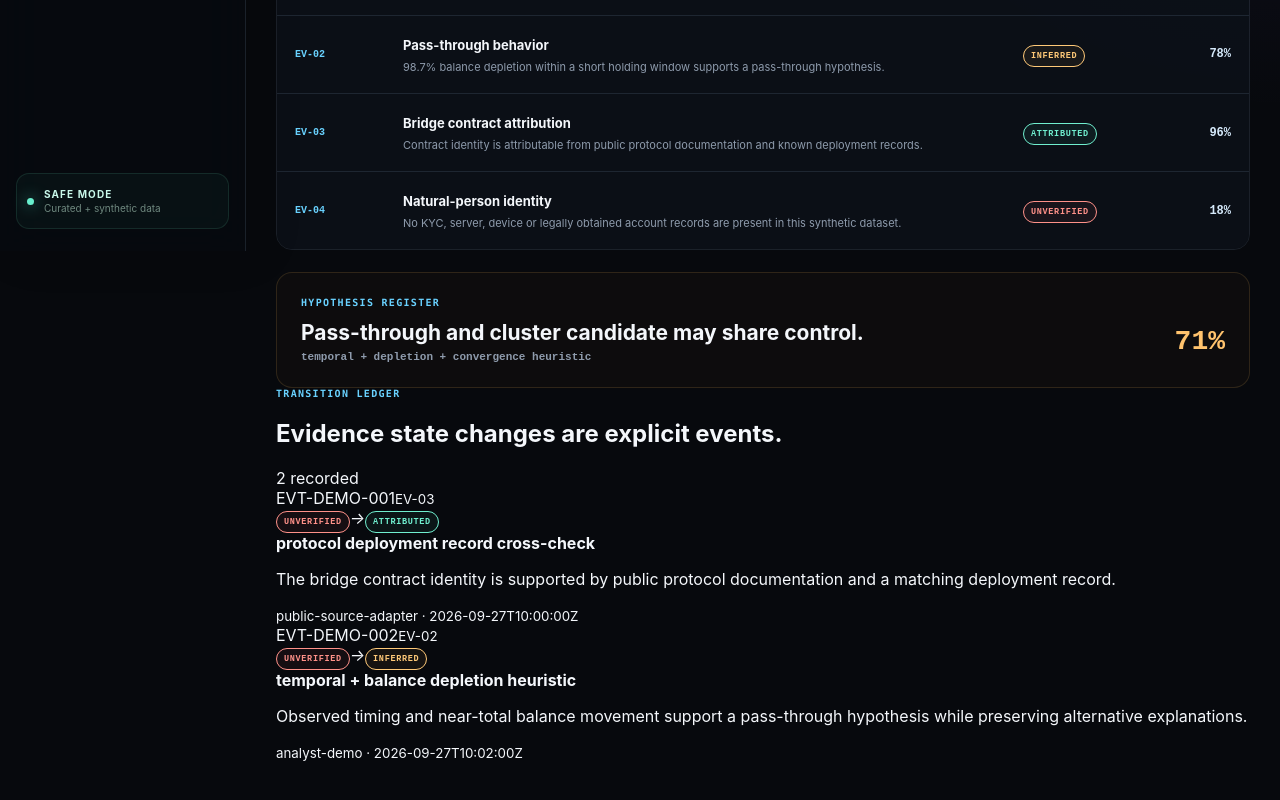
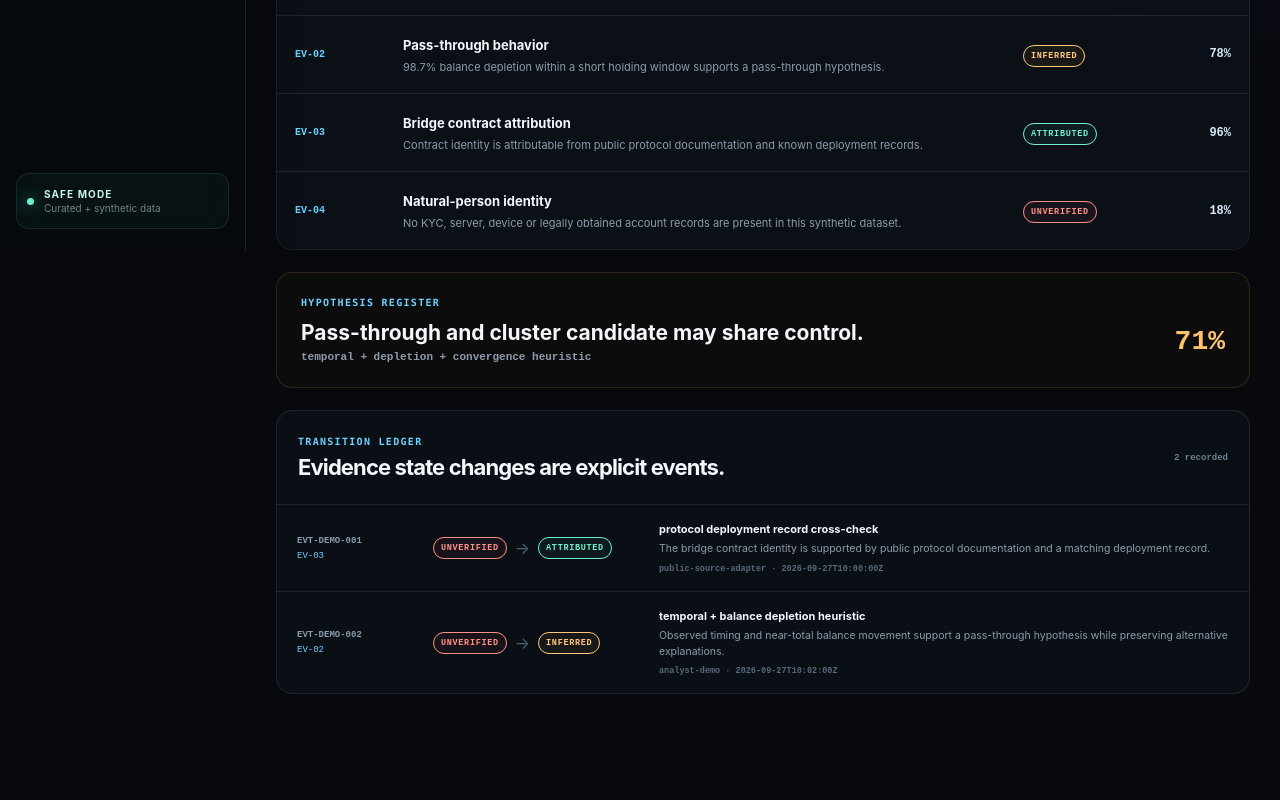
Before and after one commit to sapgun/nts-virtual-asset-tracking, a Next.js app: page /evidence in a window 1280 px wide. Shown: the part 549-1349 px from the top of the page. After the commit the page ends 1323 px from the top, so only its background shows below. Built offline with nearby package versions, Linux system fonts and the light colour scheme.

Commit message:
feat(evidence): style transition audit trail

```diff
--- a/app/globals.css
+++ b/app/globals.css
@@ -1740,3 +1740,121 @@ button { color: inherit; }
     animation: none !important;
   }
 }
+
+
+/* === EVIDENCE TRANSITION LEDGER === */
+.audit-trail {
+  margin-top: 22px;
+  border: 1px solid var(--line);
+  border-radius: 17px;
+  overflow: hidden;
+  background: rgba(12, 17, 24, .76);
+}
+
+.audit-head {
+  min-height: 94px;
+  display: flex;
+  justify-content: space-between;
+  gap: 20px;
+  align-items: center;
+  padding: 19px 21px;
+  border-bottom: 1px solid var(--line);
+}
+
+.audit-head h2 {
+  margin: 7px 0 0;
+  font-size: 22px;
+  letter-spacing: -.04em;
+}
+
+.audit-head > span {
+  color: #6e7f92;
+  font: 750 9px ui-monospace, monospace;
+}
+
+.audit-events {
+  display: grid;
+}
+
+.audit-events article {
+  display: grid;
+  grid-template-columns: 120px 210px minmax(0, 1fr);
+  gap: 16px;
+  align-items: center;
+  padding: 17px 20px;
+  border-bottom: 1px solid var(--line);
+}
+
+.audit-events article:last-child {
+  border-bottom: 0;
+}
+
+.audit-id span,
+.audit-id small {
+  display: block;
+  font-family: ui-monospace, monospace;
+}
+
+.audit-id span {
+  color: #8a9bad;
+  font-size: 9px;
+  font-weight: 800;
+}
+
+.audit-id small {
+  margin-top: 5px;
+  color: var(--blue);
+  font-size: 9px;
+}
+
+.audit-transition {
+  display: flex;
+  gap: 8px;
+  align-items: center;
+}
+
+.audit-transition i {
+  color: #4f6073;
+  font-style: normal;
+}
+
+.audit-detail strong {
+  display: block;
+  font-size: 11px;
+}
+
+.audit-detail p {
+  margin: 5px 0 0;
+  color: #8d9bab;
+  font-size: 10.5px;
+  line-height: 1.48;
+}
+
+.audit-detail small {
+  display: block;
+  margin-top: 7px;
+  color: #59697c;
+  font: 650 8.5px ui-monospace, monospace;
+}
+
+@media (max-width: 900px) {
+  .audit-events article {
+    grid-template-columns: 100px 1fr;
+  }
+  .audit-detail {
+    grid-column: 1 / -1;
+  }
+}
+
+@media (max-width: 620px) {
+  .audit-head {
+    align-items: flex-start;
+    flex-direction: column;
+  }
+  .audit-events article {
+    grid-template-columns: 1fr;
+  }
+  .audit-detail {
+    grid-column: auto;
+  }
+}
```
